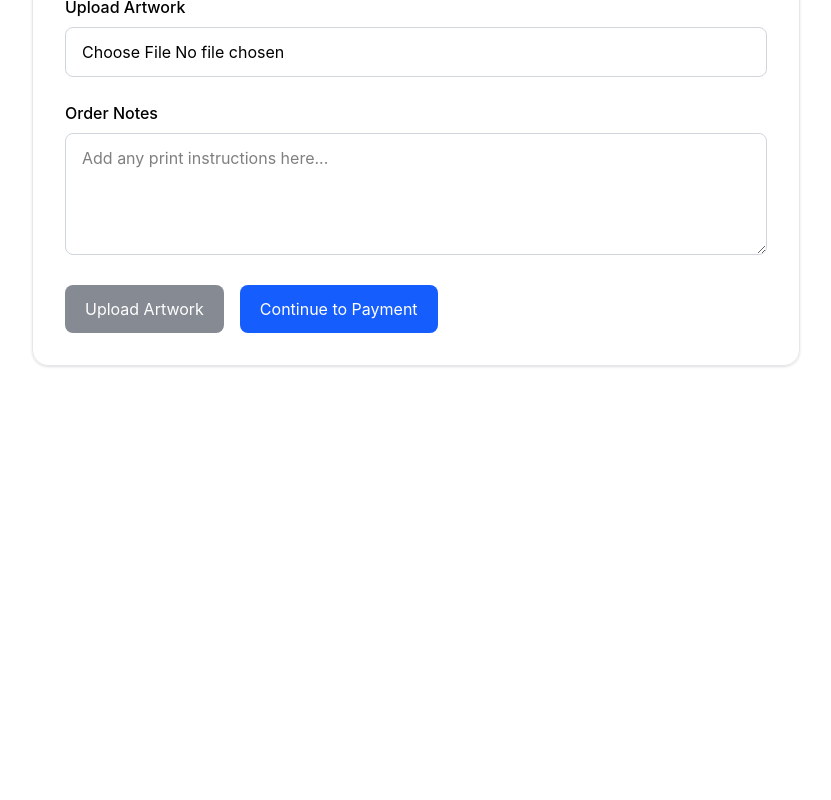
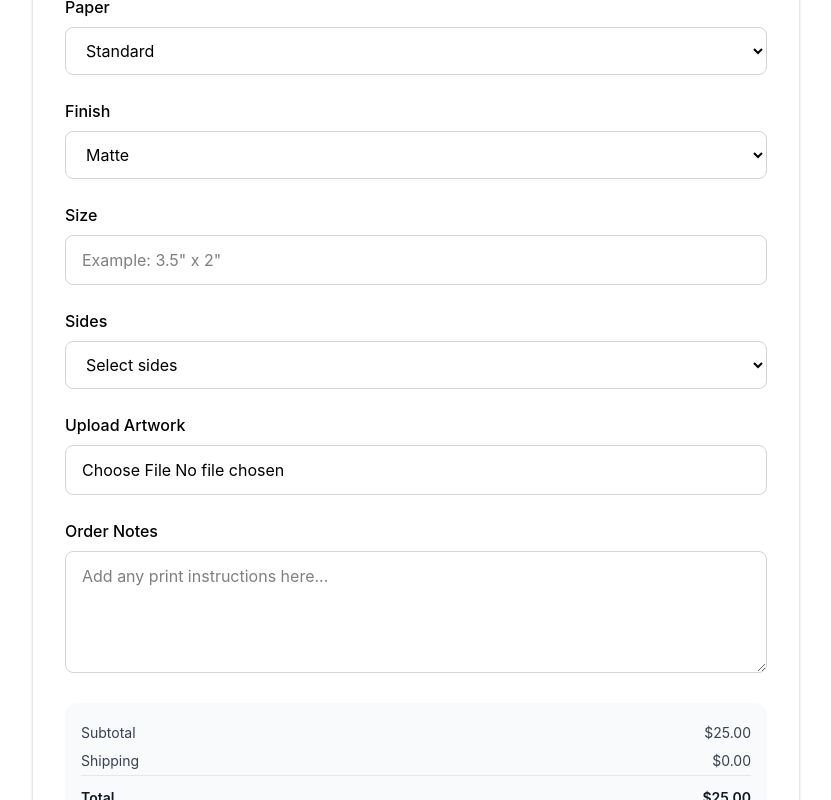
Before and after one commit to deworkenj-envision/Version-25a, a Next.js app: page /order in a window 1280 px wide. Shown: the part 600-1400 px from the top of the page, without its empty margins (224-1055 px from the left). Before the commit the page ends 1006 px from the top, so only its background shows below. Built offline with nearby package versions, Linux system fonts and the light colour scheme.

Commit message:
Update page.js

```diff
--- a/app/order/page.js
+++ b/app/order/page.js
@@ -1,6 +1,6 @@
 "use client";
 
-import { useState } from "react";
+import { useMemo, useState } from "react";
 
 export default function OrderPage() {
   const [form, setForm] = useState({
@@ -8,6 +8,10 @@ export default function OrderPage() {
     customerEmail: "",
     productName: "Business Cards",
     quantity: 100,
+    paper: "Standard",
+    finish: "Matte",
+    size: "",
+    sides: "",
     notes: "",
   });
 
@@ -15,6 +19,13 @@ export default function OrderPage() {
   const [uploading, setUploading] = useState(false);
   const [uploadedFile, setUploadedFile] = useState(null);
   const [message, setMessage] = useState("");
+
+  const subtotal = useMemo(() => {
+    return Number(form.quantity || 0) * 0.25;
+  }, [form.quantity]);
+
+  const shipping = 0;
+  const total = subtotal + shipping;
 
   function handleChange(e) {
     const { name, value } = e.target;
@@ -61,18 +72,27 @@ export default function OrderPage() {
 
   async function handleCheckout(e) {
     e.preventDefault();
+    setMessage("");
 
     let uploadData = uploadedFile;
+
+    if (!file && !uploadedFile) {
+      setMessage("Please upload your artwork before continuing to payment.");
+      return;
+    }
 
     if (file && !uploadedFile) {
       uploadData = await handleUpload();
       if (!uploadData) return;
     }
 
+    if (!uploadData?.publicUrl && !uploadData?.filePath) {
+      setMessage("Artwork upload is required before checkout.");
+      return;
+    }
+
     try {
       setMessage("Creating checkout session...");
-
-      const total = Number(form.quantity) * 0.25;
 
       const res = await fetch("/api/checkout", {
         method: "POST",
@@ -83,11 +103,21 @@ export default function OrderPage() {
           productName: form.productName,
           quantity: Number(form.quantity),
           total,
+          subtotal,
+          shipping,
+
           customerName: form.customerName,
           customerEmail: form.customerEmail,
+
+          paper: form.paper,
+          finish: form.finish,
+          size: form.size,
+          sides: form.sides,
+          notes: form.notes,
+
           artworkUrl: uploadData?.publicUrl || "",
-          artworkPath: uploadData?.filePath || "",
-          notes: form.notes,
+          filePath: uploadData?.filePath || "",
+          fileName: uploadData?.fileName || "",
         }),
       });
 
@@ -113,7 +143,7 @@ export default function OrderPage() {
       <div className="mx-auto max-w-3xl rounded-2xl border border-gray-200 p-8 shadow-sm">
         <h1 className="mb-2 text-3xl font-bold">Place Your Order</h1>
         <p className="mb-8 text-gray-600">
-          Choose your product, upload artwork, and continue to payment.
+          Choose your product, paper, finish, upload artwork, and continue to payment.
         </p>
 
         <form onSubmit={handleCheckout} className="space-y-6">
@@ -183,6 +213,74 @@ export default function OrderPage() {
           </div>
 
           <div>
+            <label htmlFor="paper" className="mb-2 block font-medium">
+              Paper
+            </label>
+            <select
+              id="paper"
+              name="paper"
+              value={form.paper}
+              onChange={handleChange}
+              className="w-full rounded-lg border border-gray-300 px-4 py-3 outline-none"
+            >
+              <option value="Standard">Standard</option>
+              <option value="Premium">Premium</option>
+              <option value="Gloss">Gloss</option>
+              <option value="Recycled">Recycled</option>
+            </select>
+          </div>
+
+          <div>
+            <label htmlFor="finish" className="mb-2 block font-medium">
+              Finish
+            </label>
+            <select
+              id="finish"
+              name="finish"
+              value={form.finish}
+              onChange={handleChange}
+              className="w-full rounded-lg border border-gray-300 px-4 py-3 outline-none"
+            >
+              <option value="Matte">Matte</option>
+              <option value="Glossy">Glossy</option>
+              <option value="Soft Touch">Soft Touch</option>
+              <option value="Uncoated">Uncoated</option>
+            </select>
+          </div>
+
+          <div>
+            <label htmlFor="size" className="mb-2 block font-medium">
+              Size
+            </label>
+            <input
+              id="size"
+              name="size"
+              type="text"
+              value={form.size}
+              onChange={handleChange}
+              className="w-full rounded-lg border border-gray-300 px-4 py-3 outline-none"
+              placeholder='Example: 3.5" x 2"'
+            />
+          </div>
+
+          <div>
+            <label htmlFor="sides" className="mb-2 block font-medium">
+              Sides
+            </label>
+            <select
+              id="sides"
+              name="sides"
+              value={form.sides}
+              onChange={handleChange}
+              className="w-full rounded-lg border border-gray-300 px-4 py-3 outline-none"
+            >
+              <option value="">Select sides</option>
+              <option value="Front Only">Front Only</option>
+              <option value="Front and Back">Front and Back</option>
+            </select>
+          </div>
+
+          <div>
             <label htmlFor="artworkFile" className="mb-2 block font-medium">
               Upload Artwork
             </label>
@@ -193,9 +291,11 @@ export default function OrderPage() {
               onChange={(e) => {
                 setFile(e.target.files?.[0] || null);
                 setUploadedFile(null);
+                setMessage("");
               }}
               className="w-full rounded-lg border border-gray-300 px-4 py-3 outline-none"
               accept=".pdf,.png,.jpg,.jpeg,.ai,.eps"
+              required
             />
           </div>
 
@@ -212,6 +312,21 @@ export default function OrderPage() {
               className="w-full rounded-lg border border-gray-300 px-4 py-3 outline-none"
               placeholder="Add any print instructions here..."
             />
+          </div>
+
+          <div className="rounded-xl bg-gray-50 p-4 text-sm text-gray-700">
+            <div className="flex items-center justify-between py-1">
+              <span>Subtotal</span>
+              <span>${subtotal.toFixed(2)}</span>
+            </div>
+            <div className="flex items-center justify-between py-1">
+              <span>Shipping</span>
+              <span>${shipping.toFixed(2)}</span>
+            </div>
+            <div className="flex items-center justify-between border-t border-gray-200 pt-3 font-semibold text-gray-900">
+              <span>Total</span>
+              <span>${total.toFixed(2)}</span>
+            </div>
           </div>
 
           <div className="flex flex-wrap gap-4">
```
